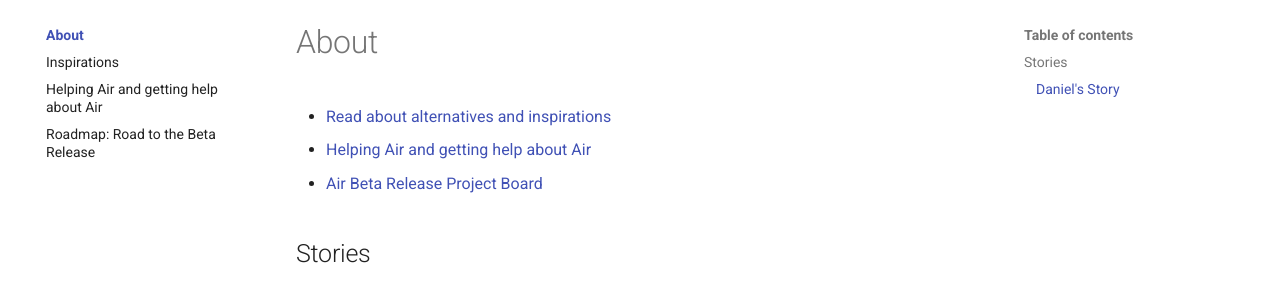
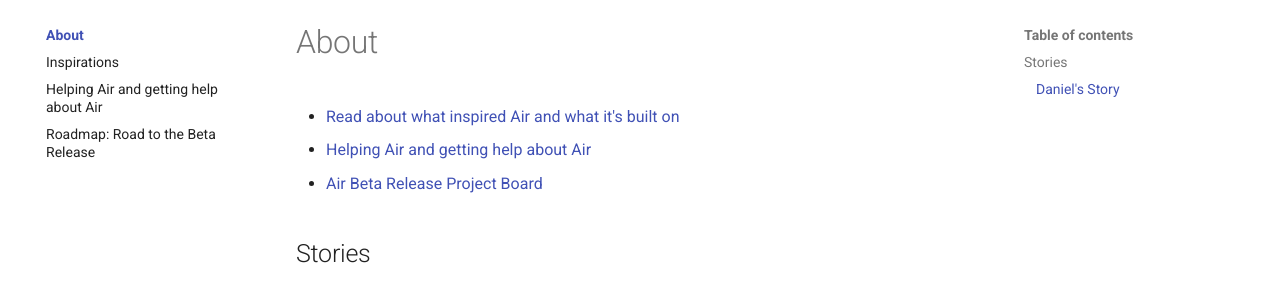
Before and after one commit to feldroy/air, an MkDocs documentation site: the page built from docs/about/index.md, in a window 1280 px wide and 1313 px high. Shown: the part 124-416 px from the top of the window. Built offline with MkDocs 1.6.1 and Material for MkDocs 9.7.7, drawn with Linux system fonts in a browser that asks for light colours; comment, search, counter and statistics services are not loaded.

Commit message:
Change alternatives to inspirations

```diff
--- a/docs/about/index.md
+++ b/docs/about/index.md
@@ -1,6 +1,6 @@
 # About
 
-- [Read about alternatives and inspirations](alternatives)
+- [Read about what inspired Air and what it's built on](inspirations)
 - [Helping Air and getting help about Air](help_air)
 - [Air Beta Release Project Board](roadmap)
 
```
